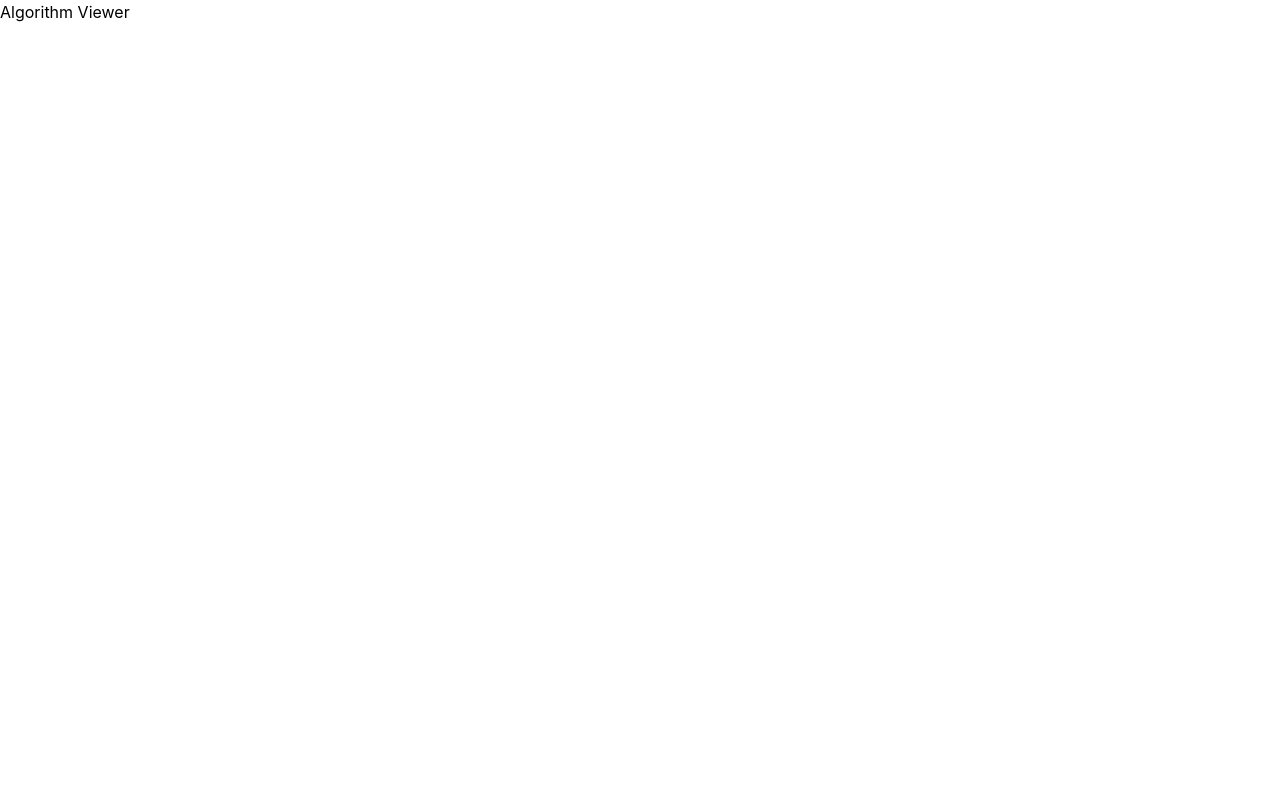
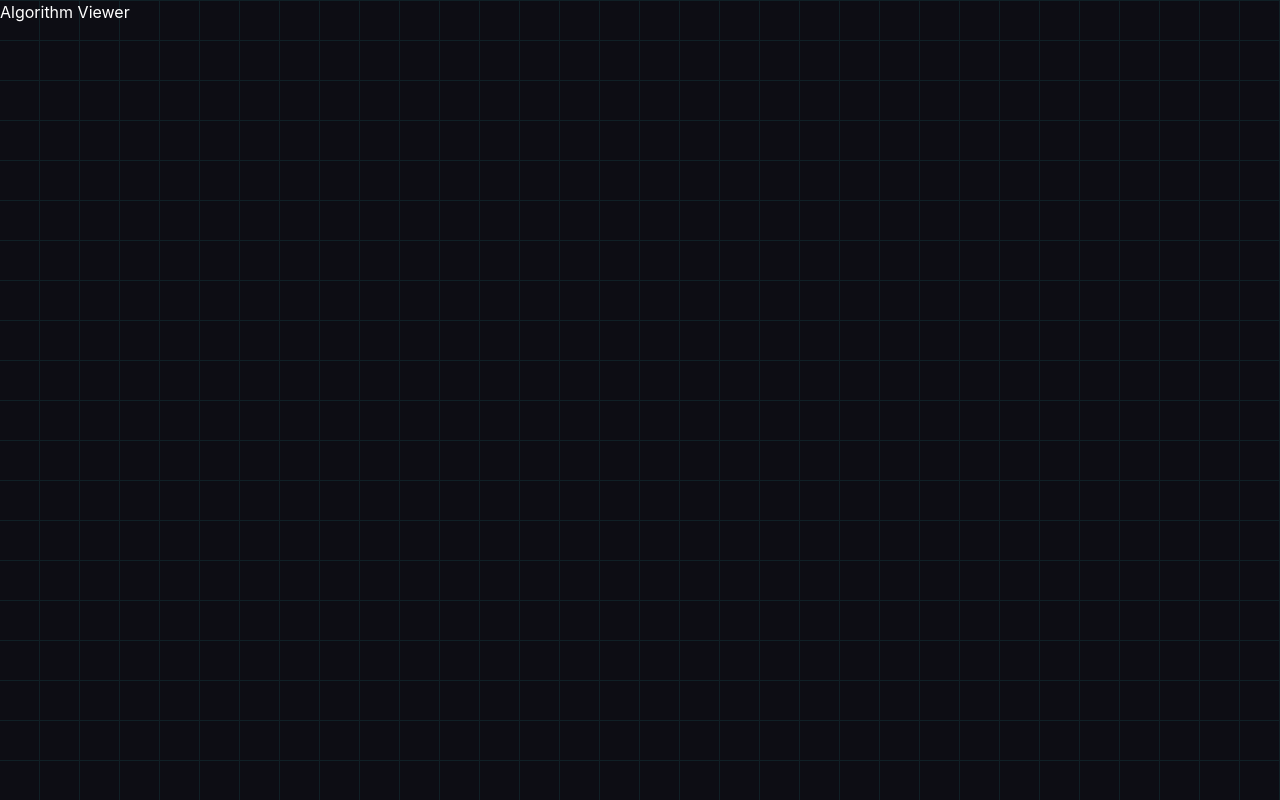
Before and after one commit to rafajdev/algorithm-viewer, a React (Vite) app: page / in a window 1280 px wide. Built offline with nearby package versions, Linux system fonts and the light colour scheme.

Commit message:
feat: implement main page and update App structure

```diff
--- a/src/App.tsx
+++ b/src/App.tsx
@@ -1,9 +1,8 @@
+import AlgorithmVisualizer from "./pages/AlgorithmVisualizer"
 
 function App() {
   return (
-    <>
-      <p>Algorithm Viewer</p>
-    </>
+    <AlgorithmVisualizer />
   )
 }
 
--- /dev/null
+++ b/src/pages/AlgorithmVisualizer.tsx
@@ -0,0 +1,12 @@
+
+export default function AlgorithmVisualizer() {
+   return (
+      <div className="
+      bg-[#0d0d14] w-dvw h-dvh
+      bg-[linear-gradient(to_right,transparent_calc(100%-1px),#102026_calc(100%-1px)),linear-gradient(to_top,transparent_calc(100%-1px),#102026_calc(100%-1px))]
+      bg-size-[40px_40px]
+      ">
+         <p className="text-white">Algorithm Viewer</p>
+      </div>
+   )
+}
```
